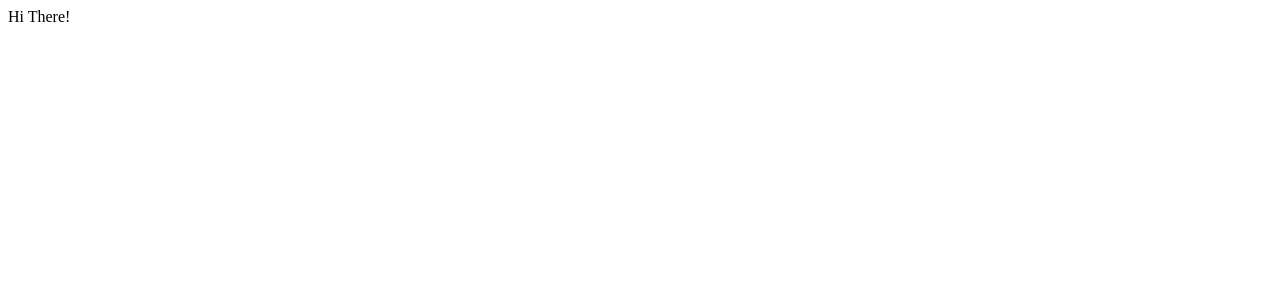
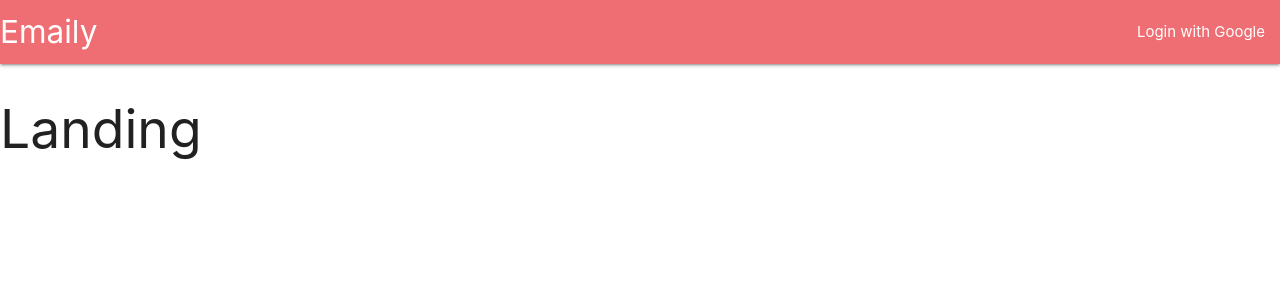
Before and after one commit to llcheeto/Survery-app, a React (Create React App) app in the folder client/: page / in a window 1280 px wide. Shown: the top 300 px of the page. Built offline with nearby package versions, Linux system fonts and the light colour scheme.

Commit message:
added webhooks

```diff
--- a/client/package.json
+++ b/client/package.json
@@ -7,6 +7,7 @@
     "@testing-library/react": "^12.1.2",
     "@testing-library/user-event": "^13.5.0",
     "http-proxy-middleware": "^2.0.2",
+    "materialize-css": "^1.0.0-rc.2",
     "react": "^17.0.2",
     "react-dom": "^17.0.2",
     "react-redux": "^7.2.6",
--- a/client/src/components/App.js
+++ b/client/src/components/App.js
@@ -1,9 +1,23 @@
 import React from 'react';
+import { BrowserRouter, Route } from 'react-router-dom';
+
+import Header from './Header';
+const Dashboard = () => <h2>Dashboard</h2>
+const SurveyNew = () => <h2>SurveyNew</h2>
+const Landing = () => <h2>Landing</h2>
+
 
 const App = () => {
   return (
   <div>
-    Hi There!
+    <BrowserRouter>
+      <div>
+        <Header />
+        <Route exact path="/" component ={  Landing  } />
+        <Route exact path="/surveys" component={  Dashboard } />
+        <Route path="/surveys/new" component={  SurveyNew } />
+      </div>
+    </BrowserRouter>
   </div>
   );
 };
--- /dev/null
+++ b/client/src/components/Header.js
@@ -0,0 +1,22 @@
+import React, {Component} from 'react';
+
+class Header extends Component {
+  render() {
+    return (
+      <nav>
+        <div className="nav-wrapper">
+          <a className="left brand-logo">
+            Emaily
+          </a>
+          <ul className="right">
+            <li>
+              <a>Login with Google</a>
+            </li>
+          </ul>
+        </div>
+      </nav>
+    )
+  }
+};
+
+export default Header
--- a/client/src/index.js
+++ b/client/src/index.js
@@ -1,6 +1,15 @@
+import 'materialize-css/dist/css/materialize.min.css';
 import React from 'react';
 import ReactDOM from 'react-dom';
+import { Provider } from 'react-redux';
+import { createStore, applyMiddleware } from 'redux';
+
 
 import App from './components/App';
+import reducers from './reducers';
 
-ReactDOM.render(<App />,  document.querySelector('#root'));
+const store = createStore(reducers => [], {}, applyMiddleware());
+
+ReactDOM.render(
+<Provider store={store}><App /></Provider>,
+ document.querySelector('#root'));
--- /dev/null
+++ b/client/src/reducers/authReducer.js
@@ -0,0 +1,7 @@
+export default function(state = {}, action) {
+  switch (action.type) {
+    default:
+      return state;
+  }
+
+}
--- /dev/null
+++ b/client/src/reducers/index.js
@@ -0,0 +1,6 @@
+import { combineReducers } from 'redux';
+import authReducer from './authReducer';
+
+export default combineReducers({
+      auth:  authReducer
+});
```
Also changed, not shown: 1 other file (tests, documents, lock files or other folders).
